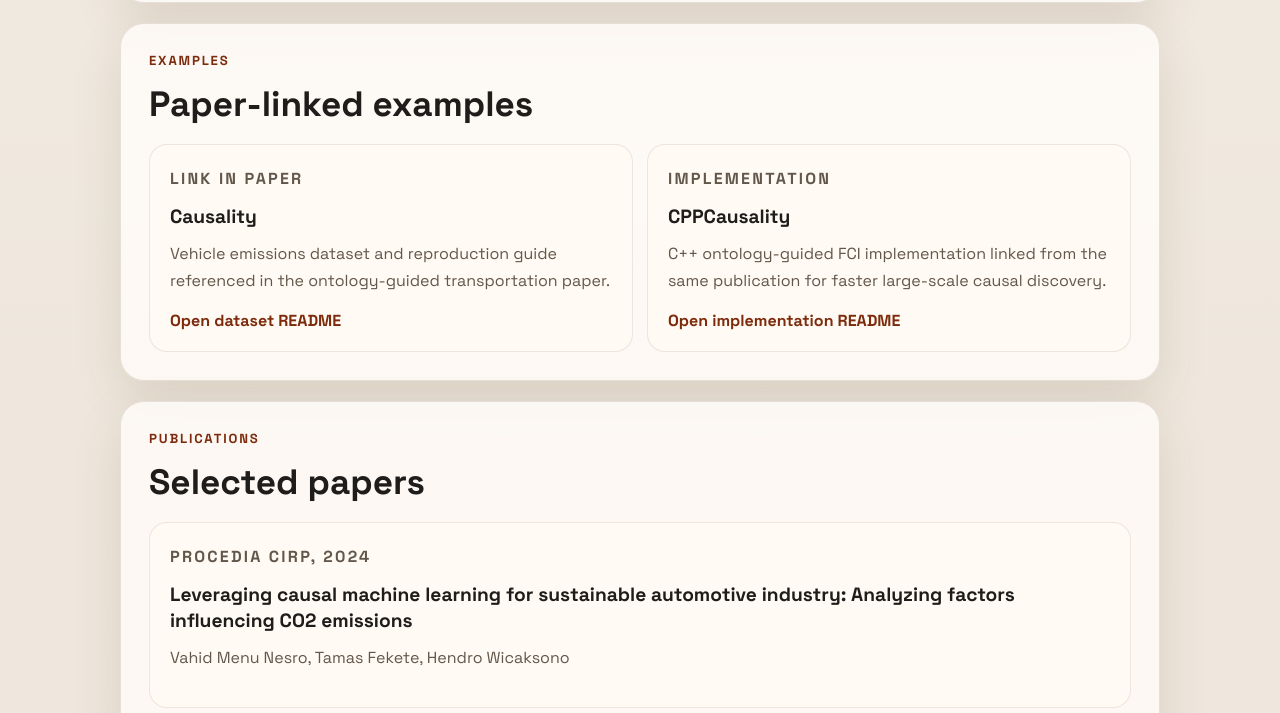
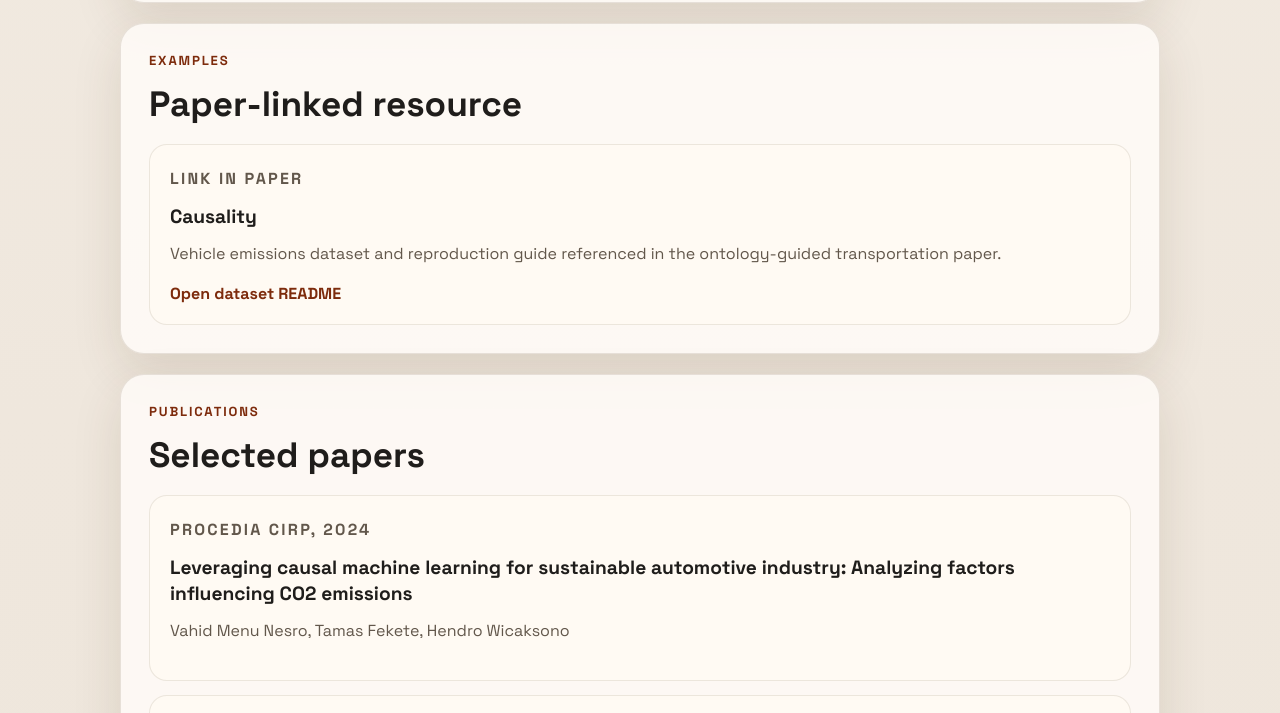
Before and after one commit to FTamas77/FTamas77.github.io, a plain HTML site: page index.html in a window 1280 px wide. Shown: the part 1499-2212 px from the top of the page. Drawn offline with Linux system fonts and the light colour scheme.

Commit message:
Keep only ontology paper linked resource

```diff
--- a/index.html
+++ b/index.html
@@ -52,7 +52,7 @@
         <section class="panel" id="repos">
           <div class="section-heading">
             <p class="section-kicker">Examples</p>
-            <h2>Paper-linked examples</h2>
+            <h2>Paper-linked resource</h2>
           </div>
           <div class="repo-grid" id="repo-grid"></div>
         </section>
--- a/site-data.js
+++ b/site-data.js
@@ -57,14 +57,6 @@ const siteData = {
         "Vehicle emissions dataset and reproduction guide referenced in the ontology-guided transportation paper.",
       url: "https://github.com/FTamas77/Causality/blob/develop/datasets/vehicles/README.md",
       linkLabel: "Open dataset README"
-    },
-    {
-      tag: "Implementation",
-      name: "CPPCausality",
-      copy:
-        "C++ ontology-guided FCI implementation linked from the same publication for faster large-scale causal discovery.",
-      url: "https://github.com/FTamas77/CPPCausality/blob/main/README.md",
-      linkLabel: "Open implementation README"
     }
   ],
   publications: [
@@ -112,5 +104,5 @@ const siteData = {
     }
   ],
   footer:
-    "Overview of causal AI research directions, example repositories, and selected publications."
+    "Overview of causal AI research directions, a paper-linked resource, and selected publications."
 };
```
